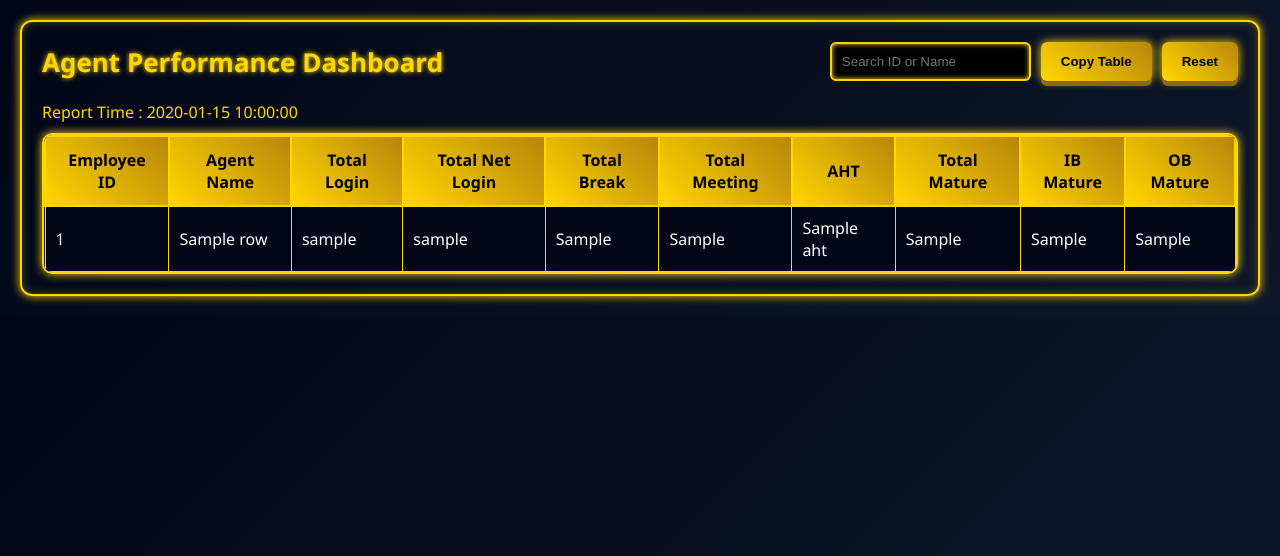
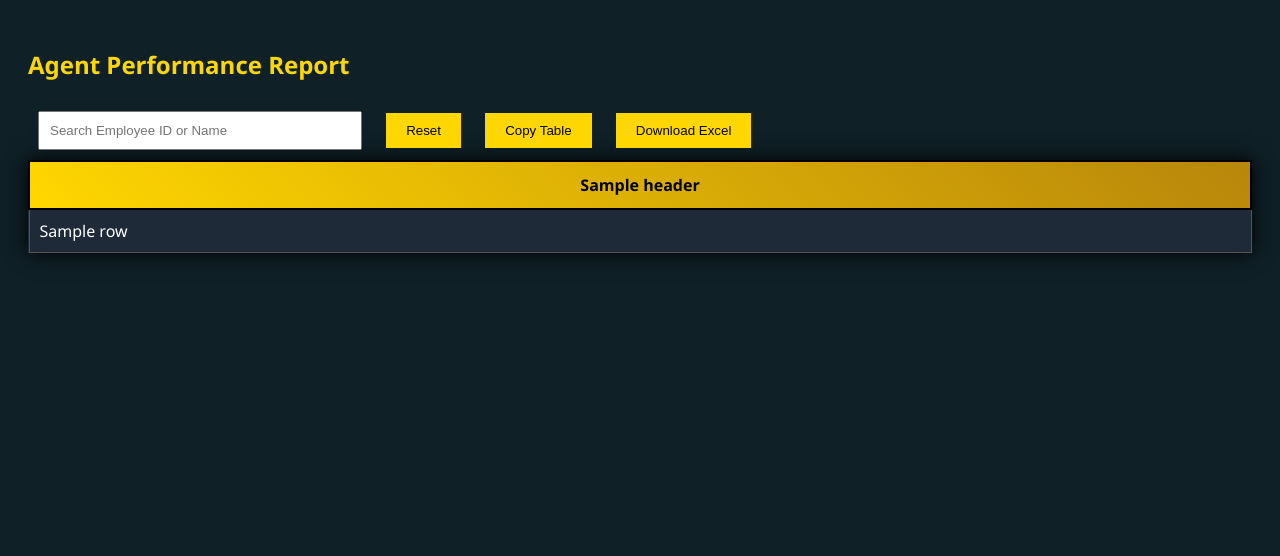
Before and after one commit to Viratmalakar/apr, a Flask app: template templates/result.html in a window 1280 px wide. Shown: the top 556 px of the page. Run offline with Flask 3, Linux system fonts and the light colour scheme; the template is opened without the code that fills it: most values are stand-ins (such as "Sample title", 1, 10 or a date in 2020); some libraries are stand-ins or nearby versions.

Commit message:
Update result.html

```diff
--- a/templates/result.html
+++ b/templates/result.html
@@ -2,157 +2,67 @@
 <html>
 <head>
 
-<meta charset="UTF-8">
-
 <title>Dashboard Result</title>
 
-<script src="https://cdn.jsdelivr.net/npm/html2canvas@1.4.1/dist/html2canvas.min.js"></script>
+<script src="https://html2canvas.hertzen.com/dist/html2canvas.min.js"></script>
 
 <style>
 
 body{
 
-background:linear-gradient(135deg,#020617,#0f172a);
+background:#0f2027;
 font-family:Segoe UI;
-margin:0;
+color:white;
 padding:20px;
-color:white;
 
 }
 
-.container{
+h2{
 
-border:2px solid gold;
-
-border-radius:12px;
-
-padding:20px;
-
-box-shadow:
-0 0 10px gold,
-inset 0 0 10px rgba(255,215,0,0.3);
+color:#FFD700;
 
 }
 
-.header{
+table{
 
-display:flex;
-justify-content:space-between;
-align-items:center;
-margin-bottom:20px;
+border-collapse:collapse;
+width:100%;
+background:#1e2a38;
+box-shadow:0 0 20px black;
 
 }
 
-.title{
+th{
 
-font-size:26px;
-color:#FFD700;
-font-weight:bold;
-
-text-shadow:0 0 5px gold;
+background:linear-gradient(45deg,#FFD700,#b8860b);
+color:black;
+padding:12px;
+border:2px solid black;
 
 }
 
-.controls{
+td{
 
-display:flex;
-gap:10px;
+padding:10px;
+border:1px solid #555;
+
+}
+
+button{
+
+padding:10px 20px;
+margin:10px;
+background:gold;
+border:none;
+cursor:pointer;
 
 }
 
 input{
 
 padding:10px;
-border-radius:6px;
-border:2px solid gold;
-background:black;
-color:white;
-
-box-shadow:inset 0 0 5px gold;
-
-}
-
-button{
-
-padding:10px 20px;
-
-border:none;
-border-radius:6px;
-
-font-weight:bold;
-cursor:pointer;
-
-background:linear-gradient(45deg,#FFD700,#b8860b);
-
-box-shadow:
-0 5px 0 #8b6914,
-0 0 10px gold;
-
-}
-
-button:active{
-
-transform:translateY(3px);
-
-}
-
-.table-box{
-
-border:2px solid gold;
-
-border-radius:10px;
-
-overflow:auto;
-
-box-shadow:
-0 0 10px gold,
-inset 0 0 10px rgba(255,215,0,0.3);
-
-}
-
-table{
-
-width:100%;
-border-collapse:collapse;
-
-}
-
-th{
-
-background:linear-gradient(45deg,#FFD700,#b8860b);
-
-padding:12px;
-
-border:2px solid gold;
-
-color:black;
-
-}
-
-td{
-
-padding:10px;
-
-border:1px solid gold;
-
-}
-
-tr{
-
-background:#020617;
-
-}
-
-tr:hover{
-
-background:#0f172a;
-
-}
-
-.report{
-
-color:#FFD700;
-margin-bottom:10px;
+margin:10px;
+width:300px;
 
 }
 
@@ -162,121 +72,97 @@ margin-bottom:10px;
 
 <body>
 
-<div class="container">
+<h2>Agent Performance Report</h2>
 
-<div class="header">
+<input type="text" id="search" placeholder="Search Employee ID or Name">
 
-<div class="title">
+<button onclick="resetPage()">Reset</button>
 
-Agent Performance Dashboard
+<button onclick="copyPNG()">Copy Table</button>
 
-</div>
+<button onclick="downloadExcel()">Download Excel</button>
 
-<div class="controls">
-
-<input type="text" id="search" placeholder="Search ID or Name" onkeyup="search()">
-
-<button onclick="copyTable()">Copy Table</button>
-
-<button onclick="reset()">Reset</button>
-
-</div>
-
-</div>
-
-<div class="report">
-
-Report Time : {{report_time}}
-
-</div>
-
-<div class="table-box" id="tableBox">
+<div id="tableDiv">
 
 <table id="table">
 
-<thead>
+<tr>
+
+{% for h in headers %}
+<th>{{h}}</th>
+{% endfor %}
+
+</tr>
+
+{% for row in tables %}
 
 <tr>
 
-<th>Employee ID</th>
-<th>Agent Name</th>
-<th>Total Login</th>
-<th>Total Net Login</th>
-<th>Total Break</th>
-<th>Total Meeting</th>
-<th>AHT</th>
-<th>Total Mature</th>
-<th>IB Mature</th>
-<th>OB Mature</th>
-
-</tr>
-
-</thead>
-
-<tbody>
-
-{% for row in rows %}
-
-<tr>
-
-<td>{{row["Employee ID"]}}</td>
-<td>{{row["Agent Name"]}}</td>
-<td>{{row["Total Login"]}}</td>
-<td>{{row["Total Net Login"]}}</td>
-<td>{{row["Total Break"]}}</td>
-<td>{{row["Total Meeting"]}}</td>
-<td>{{row["AHT"]}}</td>
-<td>{{row["Total Mature"]}}</td>
-<td>{{row["IB Mature"]}}</td>
-<td>{{row["OB Mature"]}}</td>
+{% for h in headers %}
+<td>{{row[h]}}</td>
+{% endfor %}
 
 </tr>
 
 {% endfor %}
 
-</tbody>
-
 </table>
-
-</div>
 
 </div>
 
 <script>
 
-function reset(){
+document.getElementById("search").addEventListener("keyup", function(){
 
-location.href="/";
+var value=this.value.toLowerCase();
+var rows=document.querySelectorAll("#table tr");
+
+rows.forEach(function(row,i){
+
+if(i===0)return;
+
+row.style.display=row.innerText.toLowerCase().includes(value)?"":"none";
+
+});
+
+});
+
+
+function resetPage(){
+
+window.location="/";
 
 }
 
-function search(){
 
-let input=document.getElementById("search").value.toLowerCase();
+function downloadExcel(){
 
-let rows=document.querySelectorAll("#table tbody tr");
-
-rows.forEach(row=>{
-
-let id=row.cells[0].innerText.toLowerCase();
-
-let name=row.cells[1].innerText.toLowerCase();
-
-row.style.display=(id.includes(input)||name.includes(input))?"":"none";
-
-});
+window.location="/download";
 
 }
 
-function copyTable(){
 
-html2canvas(document.getElementById("tableBox"),{scale:4}).then(canvas=>{
+function copyPNG(){
 
-canvas.toBlob(blob=>{
+html2canvas(document.querySelector("#tableDiv"),{
 
-navigator.clipboard.write([new ClipboardItem({'image/png':blob})]);
+scale:3
 
-alert("Copied as image");
+}).then(canvas=>{
+
+canvas.toBlob(function(blob){
+
+navigator.clipboard.write([
+
+new ClipboardItem({
+
+"image/png":blob
+
+})
+
+]);
+
+alert("Table copied as PNG");
 
 });
 
```
